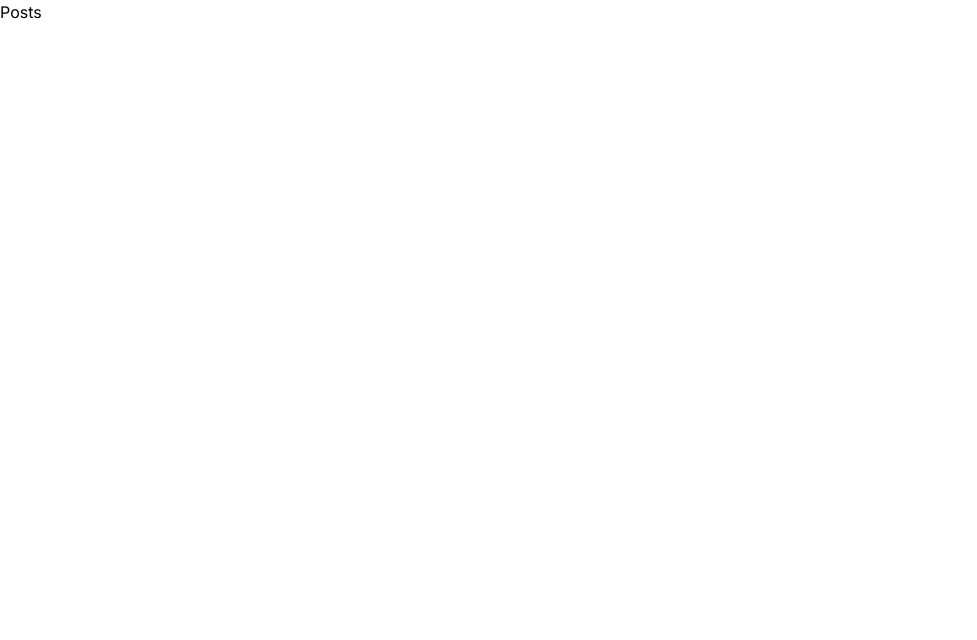
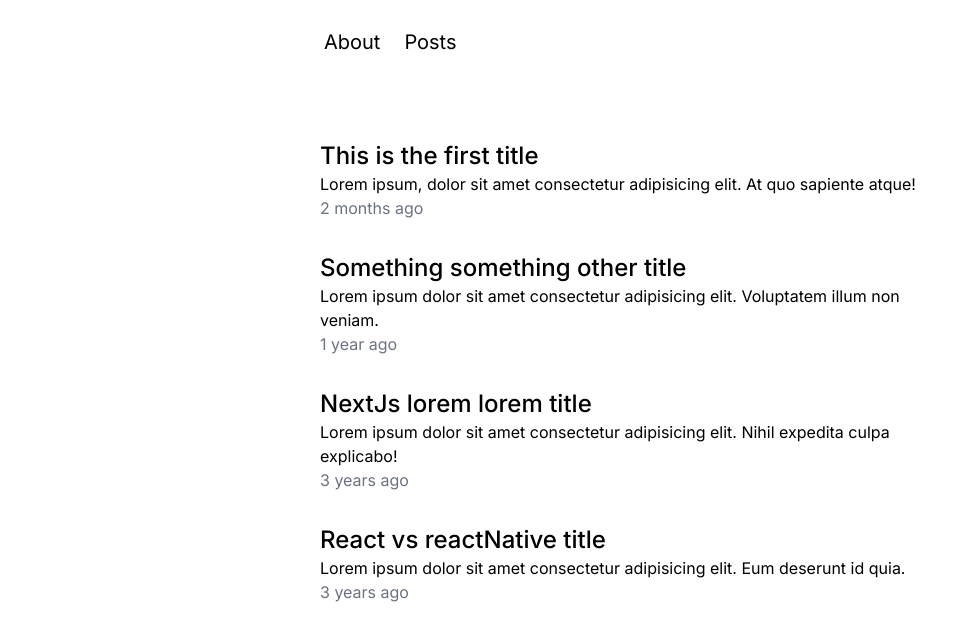
Before and after one commit to stefanpython/blog-nextjs, a Next.js app: page /posts in a window 1280 px wide. Shown: the top 640 px of the page, without its empty margins (0-977 px from the left). Built offline with nearby package versions, Linux system fonts and the light colour scheme.

Commit message:
Display post based on its id

```diff
--- a/app/layout.tsx
+++ b/app/layout.tsx
@@ -1,11 +1,12 @@
 import type { Metadata } from "next";
 import { Inter } from "next/font/google";
 import "./globals.css";
+import Link from "next/link";
 
 const inter = Inter({ subsets: ["latin"] });
 
 export const metadata: Metadata = {
-  title: "Create Next App",
+  title: "Practice nextJs Blog",
   description: "Generated by create next app",
 };
 
@@ -16,7 +17,20 @@ export default function RootLayout({
 }>) {
   return (
     <html lang="en">
-      <body className={inter.className}>{children}</body>
+      <body className={inter.className}>
+        <div className="container max-w-2xl m-auto px-4 py-6">
+          <nav className="flex space-x-4 text-xl">
+            <Link className=" hover:bg-slate-100 p-1 rounded-md" href="/">
+              About
+            </Link>
+            <Link className=" hover:bg-slate-100 p-1 rounded-md" href="posts">
+              Posts
+            </Link>
+          </nav>
+        </div>
+
+        {children}
+      </body>
     </html>
   );
 }
--- a/app/lib/palceholder-data.js
+++ b/app/lib/placeholder-data.js
@@ -6,6 +6,7 @@ const posts = [
       "Lorem ipsum, dolor sit amet consectetur adipisicing elit. At quo sapiente atque!",
     content:
       "Lorem ipsum dolor sit amet consectetur adipisicing elit. Praesentium exercitationem error animi aspernatur, quibusdam inventore a ab temporibus perspiciatis. Id totam praesentium consequuntur. Aperiam, animi impedit vitae laboriosam quasi earum a magni repellendus. Dolore quo quaerat vitae unde temporibus iure.",
+    date: "2 months ago",
   },
 
   {
@@ -15,6 +16,7 @@ const posts = [
       "Lorem ipsum dolor sit amet consectetur adipisicing elit. Voluptatem illum non veniam.",
     content:
       " Lorem ipsum dolor sit, amet consectetur adipisicing elit. In dolorum voluptates eius minus porro, neque magnam tempora voluptatum earum! Eius est harum eaque aspernatur maxime vitae, vero repellendus debitis consectetur mollitia voluptatibus, culpa repellat autem libero dolorem ratione eum non.",
+    date: "1 year ago",
   },
 
   {
@@ -24,6 +26,7 @@ const posts = [
       "Lorem ipsum dolor sit amet consectetur adipisicing elit. Nihil expedita culpa explicabo!",
     content:
       "Lorem, ipsum dolor sit amet consectetur adipisicing elit. Modi molestiae culpa consequatur deleniti quasi perspiciatis vero dolorem ea sed ratione dignissimos delectus minus architecto molestias corporis quibusdam ad nobis, sequi excepturi quam labore? Magni cupiditate ea veniam nulla. Numquam, rerum.",
+    date: "3 years ago",
   },
 
   {
@@ -33,6 +36,7 @@ const posts = [
       "Lorem ipsum dolor sit amet consectetur adipisicing elit. Eum deserunt id quia.",
     content:
       "Lorem ipsum dolor sit amet, consectetur adipisicing elit. Voluptas, quis nobis hic omnis quo perspiciatis. Porro est minima eius dignissimos voluptates facere sapiente omnis at corrupti natus tempore quas, suscipit aliquam molestiae iure, dolores minus dolorem maiores fuga quisquam voluptatum?",
+    date: "3 years ago",
   },
 ];
 
--- a/app/page.tsx
+++ b/app/page.tsx
@@ -4,13 +4,6 @@ import Link from "next/link";
 export default function Home() {
   return (
     <main className="py-6">
-      <div className="container max-w-2xl m-auto px-4">
-        <nav className="flex space-x-4 text-xl">
-          <Link href="/">About</Link>
-          <Link href="posts">Posts</Link>
-        </nav>
-      </div>
-
       <div className="container max-w-2xl m-auto px-4 py-12">
         <h1 className="text-2xl font-semibold">
           Hey, I'm a Senior Software Engineer at Company. I enjoy working with
--- /dev/null
+++ b/app/posts/[id]/page.tsx
@@ -0,0 +1,29 @@
+import { posts } from "@/app/lib/placeholder-data";
+
+export default function Page({ params }: { params: { id: string } }) {
+  const id = parseInt(params.id); // Convert id to number
+
+  // Filter the post with the matching id
+  const filteredPost = posts.find((post) => post.id === id);
+
+  console.log(posts);
+
+  if (!filteredPost) {
+    // Handle case when post with given id is not found
+    return (
+      <div className="container max-w-2xl m-auto px-4 py-10">
+        <p>Post not found</p>
+      </div>
+    );
+  }
+
+  // Render the found post
+  return (
+    <div className="container max-w-2xl m-auto px-4 py-10">
+      <h2 className="text-4xl py-3">{filteredPost.title}</h2>
+      <p className="text-xl pb-3">{filteredPost.description}</p>
+      <span className="text-gray-500">{filteredPost.date}</span>
+      <p className="py-2 text-lg">{filteredPost.content}</p>
+    </div>
+  );
+}
--- a/app/posts/page.tsx
+++ b/app/posts/page.tsx
@@ -1,3 +1,15 @@
+import { posts } from "@/app/lib/placeholder-data";
+
 export default function Posts() {
-  return <div>Posts</div>;
+  return (
+    <div className="container max-w-2xl m-auto px-4 py-10">
+      {posts.map((post) => (
+        <div key={post.id} className="post py-4">
+          <h3 className="text-2xl font-medium">{post.title}</h3>
+          <p>{post.description}</p>
+          <span className="flex text-gray-500">{post.date}</span>
+        </div>
+      ))}
+    </div>
+  );
 }
```
